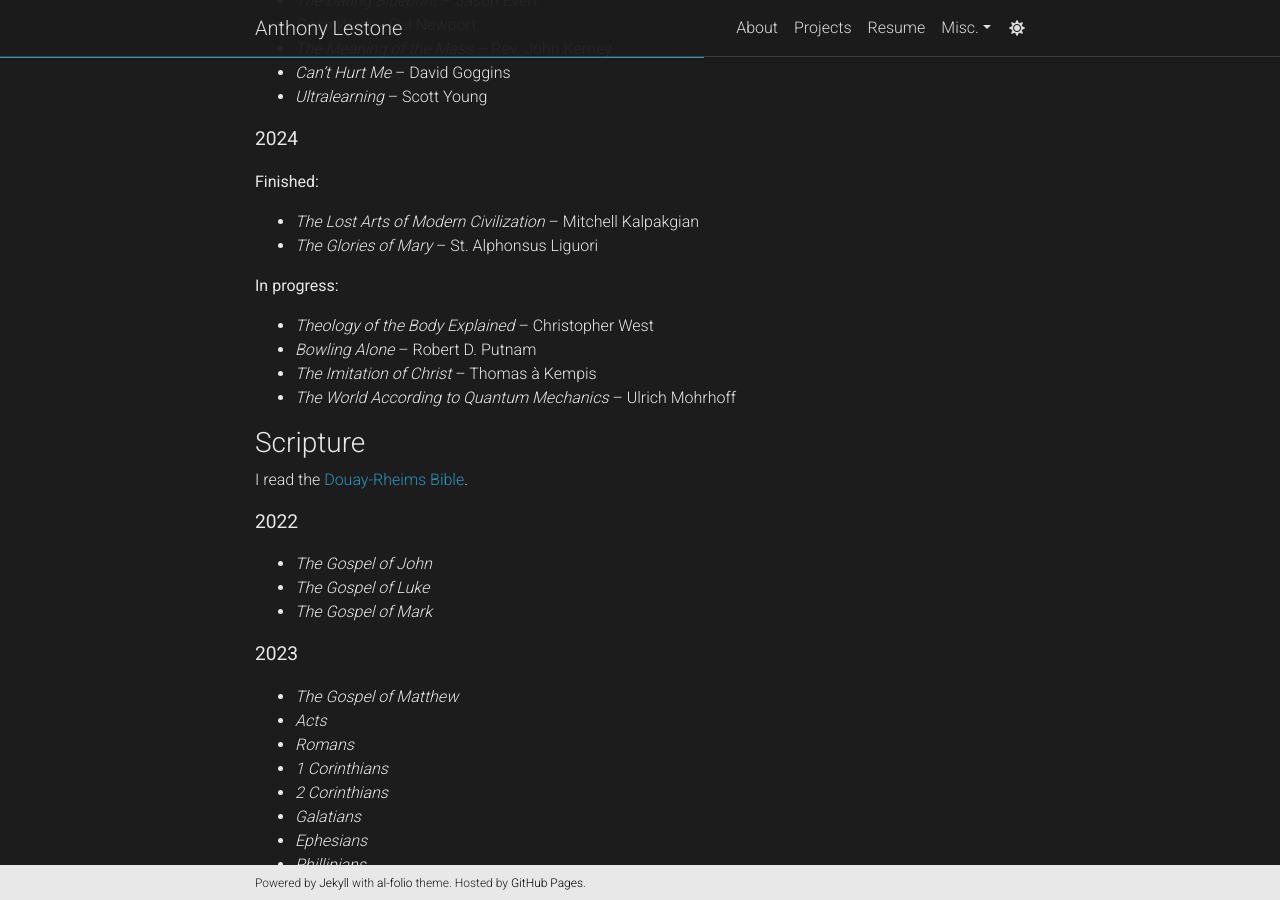
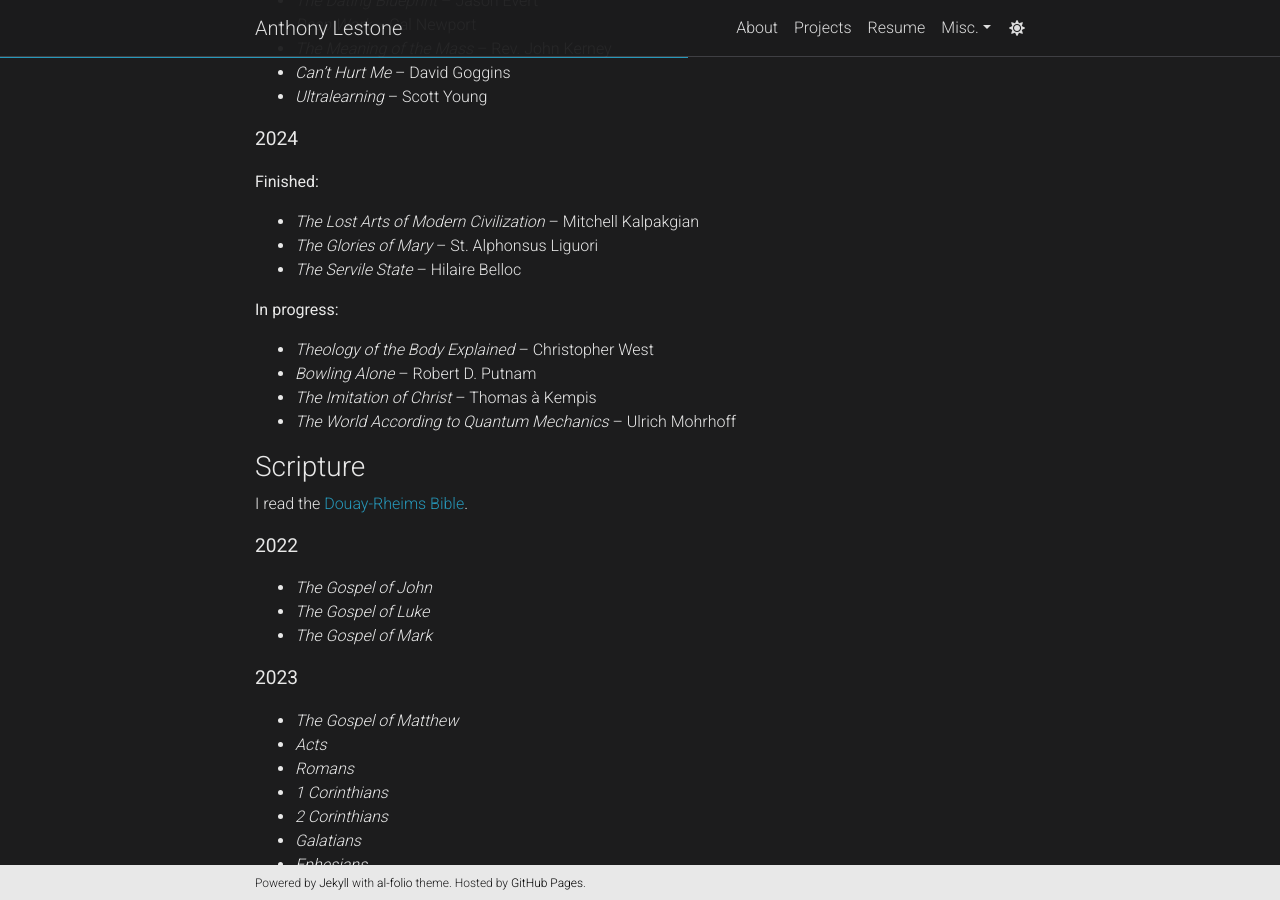
Before and after one commit to anthonylestone/anthonylestone.github.io, a Jekyll site: the page built from _pages/readinglist.md, in a window 1280 px wide and 900 px high, scrolled down 575 px. Built offline with Jekyll 4.4.1, drawn with Linux system fonts in a browser that asks for light colours; comment, search, counter and statistics services are not loaded; a style sheet for code colours, icons or effects is not loaded.

Commit message:
finished servile state

```diff
--- a/_pages/readinglist.md
+++ b/_pages/readinglist.md
@@ -34,6 +34,7 @@ Books are listed in the order that they were completed.
 
 - *The Lost Arts of Modern Civilization* -- Mitchell Kalpakgian
 - *The Glories of Mary* -- St. Alphonsus Liguori
+- *The Servile State* -- Hilaire Belloc
 
 <b>In progress:<b>
 
```
